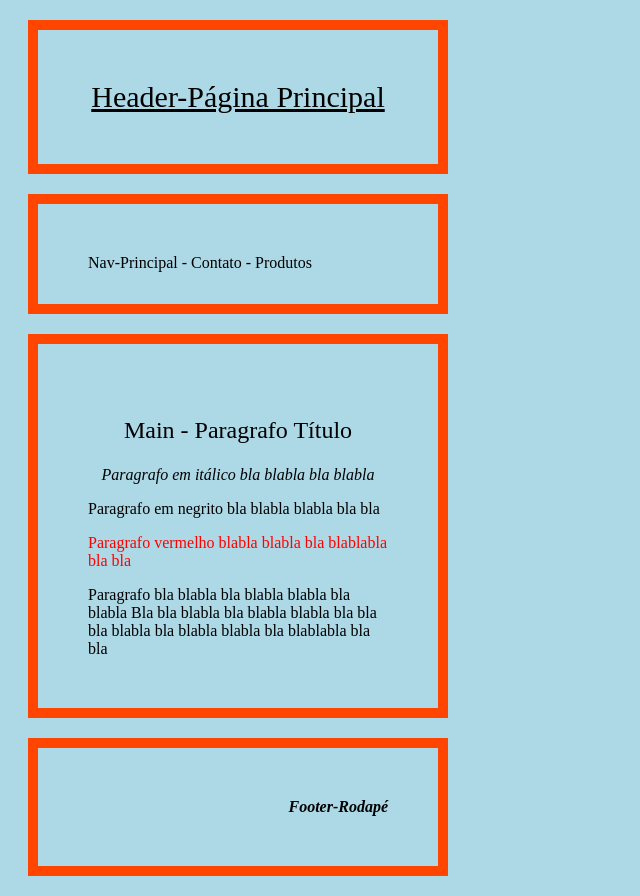
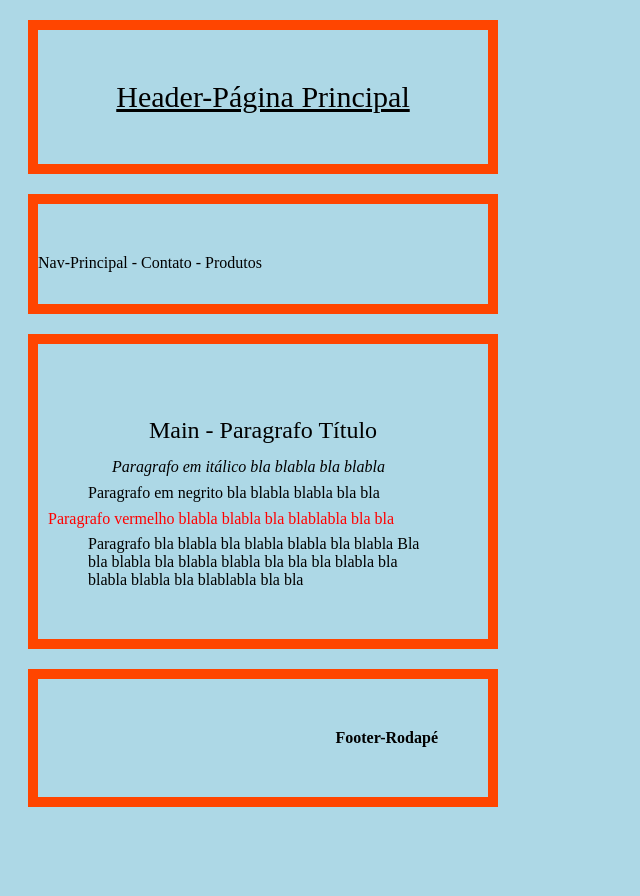
Before and after one commit to Flimars/apnp2021-interfaceweb, a plain HTML site: page delivered_works/Exercicio-04/index01.htm in a window 1280 px wide. Shown: the whole page, without its empty margins (0-640 px from the left). After the commit the page ends 827 px from the top, so only its background shows below. Drawn offline with Linux system fonts and the light colour scheme.

Commit message:
Alterações Exercíco 04 html-css antes da entrega.

```diff
--- a/delivered_works/Exercicio-04/index01.htm
+++ b/delivered_works/Exercicio-04/index01.htm
@@ -11,7 +11,7 @@ HTML):-->
     <!--link rel="stylesheet" type="text/css" href="./CSS/styles.css"/-->
     <style type="text/css">
      header {
-    width: 300px;
+    width: 350px;
     border: 10px solid orangered;
     padding: 50px;
     margin: 20px;
@@ -27,17 +27,18 @@ HTML):-->
       background-color: lightblue }
 
     nav {
-    width: 300px;
+    width: 350px;
     height: 00px;
     border: 10px solid orangered;
     padding: 50px;
     margin: 20px;
     direction: ltr;
     text-align: left;
+    text-indent: -50px;
   }
 
     main {
-    width: 300px;
+    width: 350px;
     border: 10px solid orangered;
     padding: 50px;
     margin: 20px;
@@ -49,32 +50,41 @@ HTML):-->
     line-height: 3.0;
     white-space: pre-line;
     text-align: center;
+
   }
 
   div.italico {
     font-style: italic;
+    line-height: 0.1;
     text-align: center;
+    text-indent: -29px;
   }
 
   p.negrito {
     font-weight: 900;
+    line-height: 0.1;
     text-align: left;
   }
 
   p.vermelho {
     color: red;
     direction: ltr;
+    line-height: 0.1;
     text-align: left;
+    text-indent: -40px;
+  }
+  # comun {
+    text-indent: -40px;
   }
 
     footer {
-    width: 300px;
+    width: 350px;
     border: 10px solid orangered;
     padding: 50px;
     margin: 20px;
-    font-style: italic;
     font-weight: bold;
     text-align: right;
+    text-indent: 240px;
   }
       </style>
 
--- a/delivered_works/Exercicio-04/styles.css
+++ b/delivered_works/Exercicio-04/styles.css
@@ -43,6 +43,8 @@ p {
 }
 
 /* ### index02.htm-css  */
+
+/* ### index03.htm-css  */
 header {
   width: 300px;
   border: 10px solid orangered;
@@ -111,6 +113,7 @@ footer {
   margin: 20px;
   font-style: italic;
   font-weight: bold;
+  text-indent: 120px;
   text-align: right;
   background-image: url("./image/green.jpg");
 }
```
